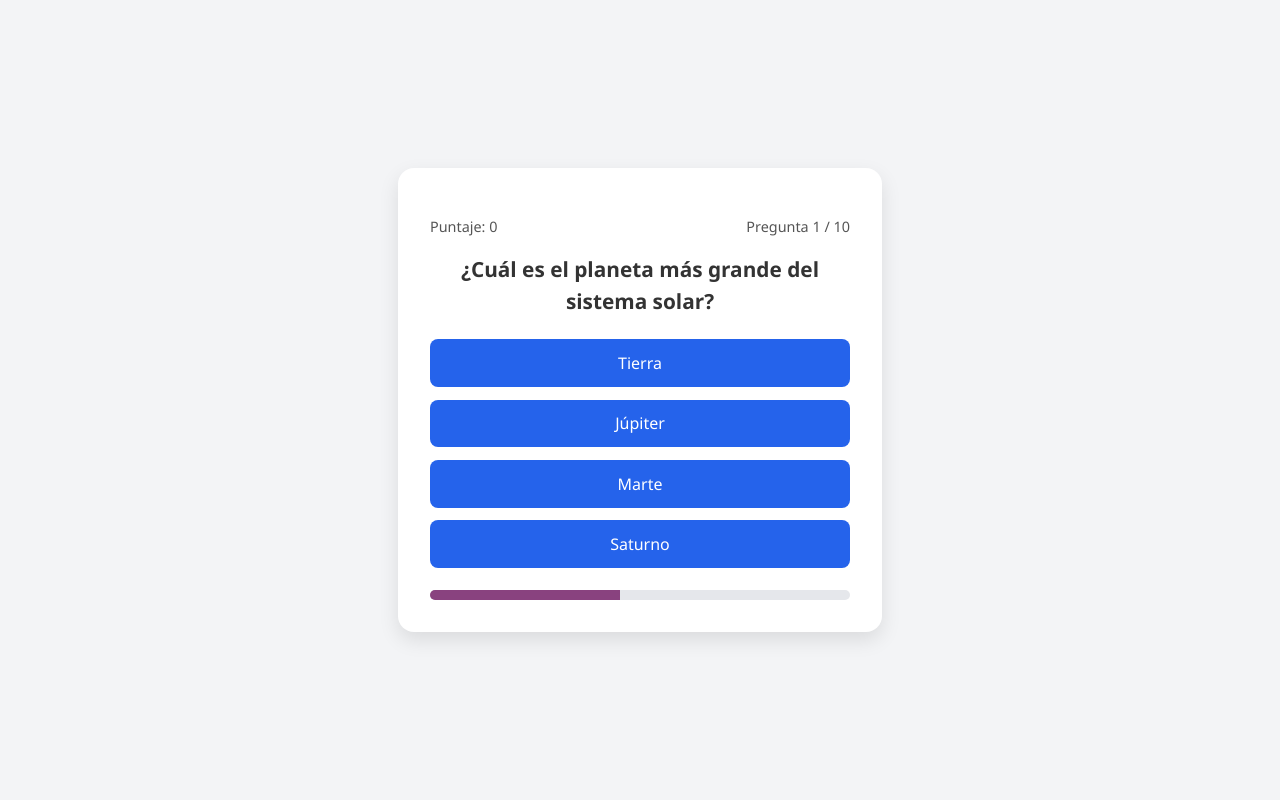
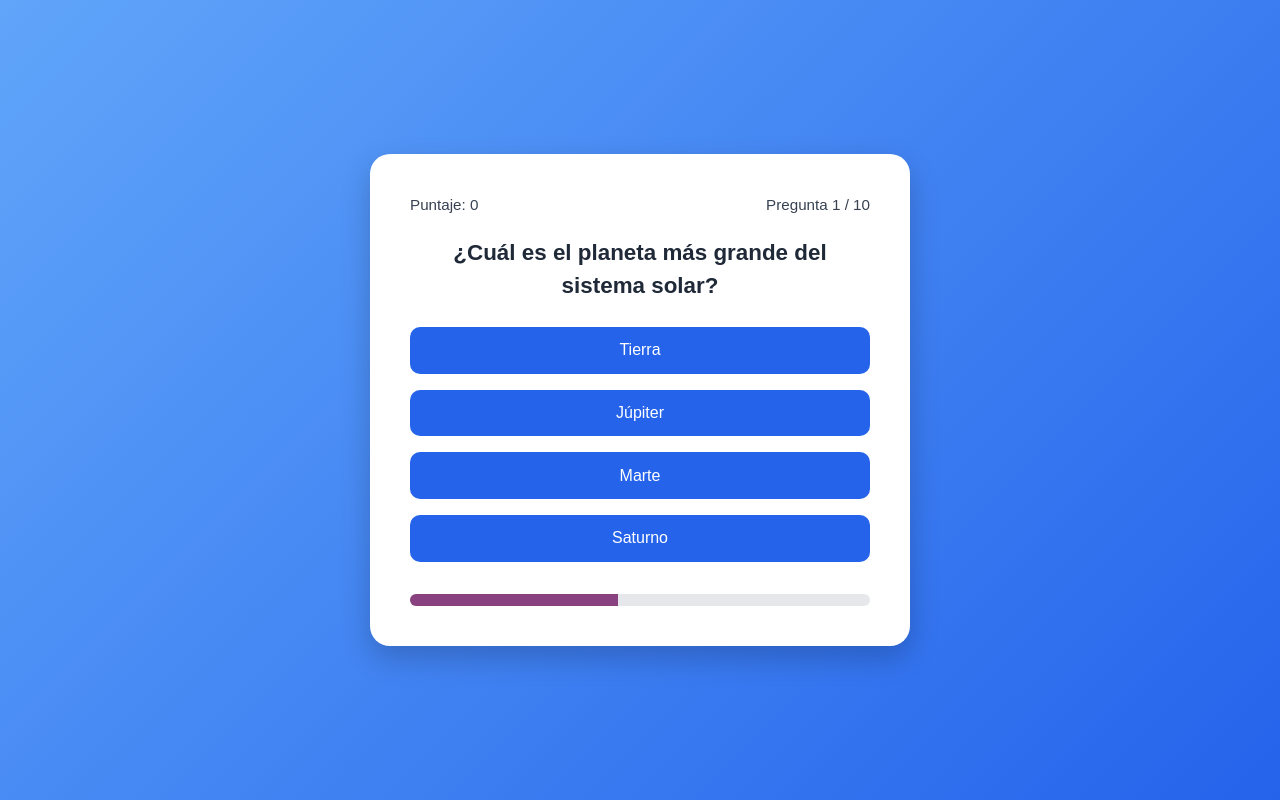
Before and after one commit to Patogol35/QuizEducativo, a React (Vite) app: page / in a window 1280 px wide. Built offline with nearby package versions, Linux system fonts and the light colour scheme.

Commit message:
Update App.jsx

```diff
--- a/src/App.jsx
+++ b/src/App.jsx
@@ -2,29 +2,29 @@ import { useState, useEffect } from "react";
 import styled, { keyframes } from "styled-components";
 import { questions } from "./data";
 
-// 🎨 Estilos con styled-components
+// 🎨 Estilos mejorados con styled-components
 const Container = styled.div`
   display: flex;
   justify-content: center;
   align-items: center;
   height: 100vh;
-  background: #f3f4f6;
-  font-family: "Segoe UI", Tahoma, Geneva, Verdana, sans-serif;
+  background: linear-gradient(135deg, #60a5fa, #2563eb);
+  font-family: "Poppins", sans-serif;
 `;
 
 const Card = styled.div`
   background: #fff;
-  padding: 2rem;
-  border-radius: 16px;
-  box-shadow: 0 8px 20px rgba(0, 0, 0, 0.1);
-  width: 420px;
+  padding: 2.5rem;
+  border-radius: 20px;
+  box-shadow: 0 12px 30px rgba(0, 0, 0, 0.2);
+  width: 460px;
   text-align: center;
-  animation: fadeIn 0.5s ease-in-out;
+  animation: fadeIn 0.6s ease-in-out;
 
   @keyframes fadeIn {
     from {
       opacity: 0;
-      transform: translateY(10px);
+      transform: translateY(15px);
     }
     to {
       opacity: 1;
@@ -34,17 +34,17 @@ const Card = styled.div`
 `;
 
 const Title = styled.h2`
-  font-size: 1.3rem;
+  font-size: 1.4rem;
   font-weight: bold;
   margin-bottom: 1rem;
-  color: #333;
+  color: #1f2937;
 `;
 
 const Button = styled.button`
-  padding: 0.8rem;
-  margin: 0.4rem 0;
+  padding: 0.9rem;
+  margin: 0.5rem 0;
   border: none;
-  border-radius: 8px;
+  border-radius: 10px;
   font-size: 1rem;
   cursor: pointer;
   transition: 0.3s;
@@ -54,23 +54,25 @@ const Button = styled.button`
 
   &:hover {
     background: #1d4ed8;
-    transform: scale(1.02);
+    transform: translateY(-2px) scale(1.02);
+    box-shadow: 0 6px 15px rgba(37, 99, 235, 0.4);
   }
 `;
 
 const Info = styled.div`
-  margin-top: 1rem;
+  margin-bottom: 1rem;
   display: flex;
   justify-content: space-between;
-  font-size: 0.9rem;
-  color: #555;
+  font-size: 0.95rem;
+  color: #374151;
+  font-weight: 500;
 `;
 
 const ProgressBarWrapper = styled.div`
-  margin-top: 1rem;
-  height: 10px;
+  margin-top: 1.5rem;
+  height: 12px;
   background: #e5e7eb;
-  border-radius: 5px;
+  border-radius: 6px;
   overflow: hidden;
 `;
 
@@ -131,7 +133,7 @@ export default function App() {
       {!finished ? (
         <Card>
           {/* Mostrar puntaje en la parte superior */}
-          <Info style={{ marginBottom: "1rem" }}>
+          <Info>
             <span>Puntaje: {score}</span>
             <span>
               Pregunta {current + 1} / {questions.length}
@@ -153,13 +155,26 @@ export default function App() {
         </Card>
       ) : (
         <Card>
-          <Title>Juego terminado 🎉</Title>
-          <p>
-            Tu puntaje final: <b>{score}</b> / {questions.length}
+          <Title>🎉 ¡Juego terminado!</Title>
+          <p style={{ fontSize: "1.1rem", marginBottom: "1rem" }}>
+            Tu puntaje final fue:
           </p>
-          <Button onClick={restartGame}>Jugar de nuevo</Button>
+          <h3 style={{ fontSize: "1.6rem", color: "#2563eb", marginBottom: "1rem" }}>
+            {score} / {questions.length}
+          </h3>
+
+          {/* Mensajito motivador */}
+          <p style={{ marginBottom: "1.5rem", color: "#374151" }}>
+            {score === questions.length
+              ? "🔥 Perfecto, lo lograste sin fallar!"
+              : score > questions.length / 2
+              ? "👏 Muy bien, casi perfecto!"
+              : "💡 Sigue practicando, lo harás mejor la próxima!"}
+          </p>
+
+          <Button onClick={restartGame}>🔄 Jugar de nuevo</Button>
         </Card>
       )}
     </Container>
   );
-          }
+}
```
